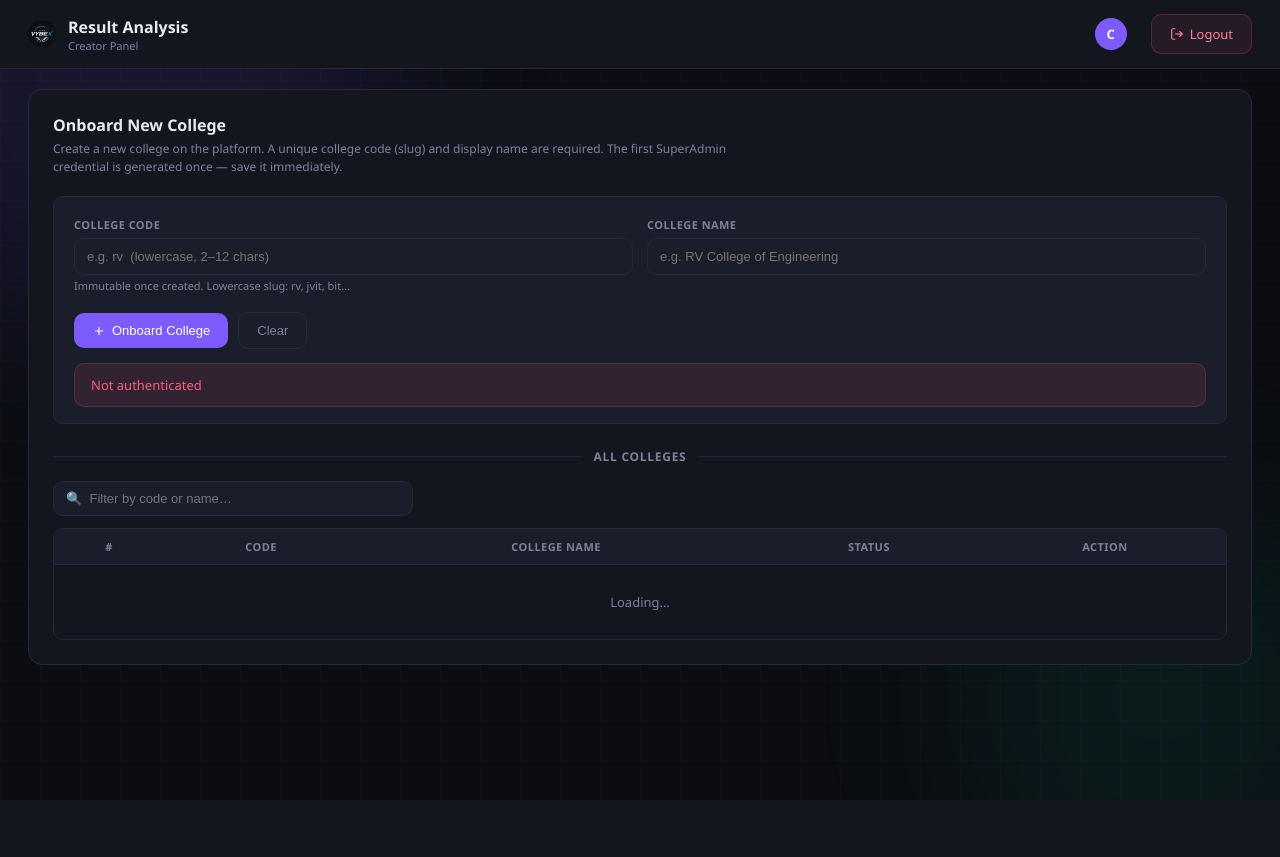
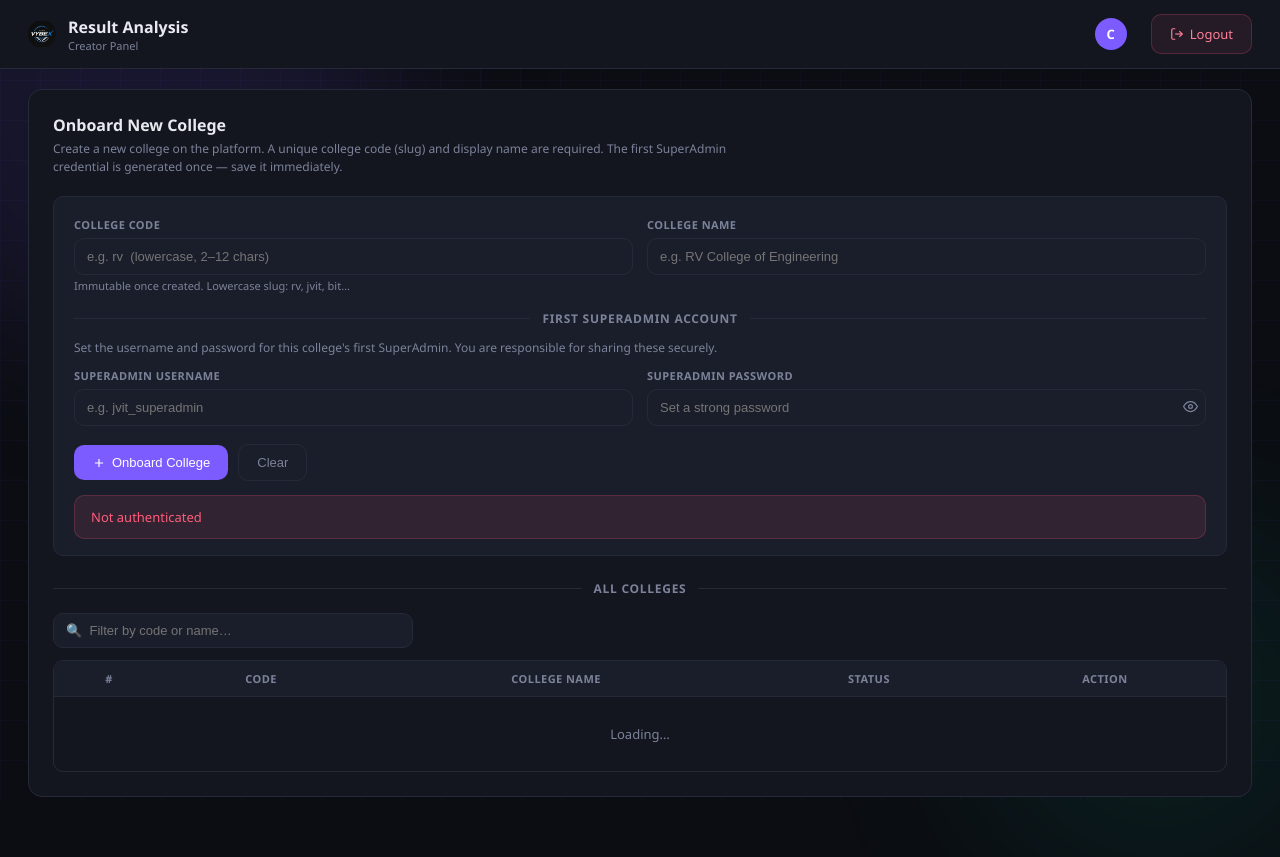
Before and after one commit to PrajwalK01/Result-Analysis, a Flask app: template templates/creator.html in a window 1280 px wide. Before the commit the page ends 800 px from the top, so only its background shows below. Run offline with Flask 3, Linux system fonts and the light colour scheme; the template is opened without the code that fills it, so the values that code supplies are empty.

Commit message:
Password Logic

```diff
--- a/routes/creator.py
+++ b/routes/creator.py
@@ -11,8 +11,6 @@ The Creator role:
 """
 
 import re
-import secrets
-import string
 from functools import wraps
 
 from flask import Blueprint, jsonify, render_template, request, session, redirect, url_for
@@ -55,12 +53,6 @@ def creator_required(view):
 
 
 # ── Helpers ───────────────────────────────────────────────────────────────────
-
-def _generate_password(length: int = 16) -> str:
-    """Generate a secure random password for the first SuperAdmin."""
-    alphabet = string.ascii_letters + string.digits + '!@#$%^&*'
-    return ''.join(secrets.choice(alphabet) for _ in range(length))
-
 
 def _generate_super_admin_id(db, college: str) -> str:
     """Generate college-scoped SuperAdmin user ID: {college}-SA-00001"""
@@ -119,17 +111,24 @@ def list_colleges():
 @creator_required
 def create_college():
     """
-    Body: { "collegeCode": "rv", "collegeName": "RV College of Engineering" }
+    Body: {
+        "collegeCode": "rv",
+        "collegeName": "RV College of Engineering",
+        "saUsername":  "rv_superadmin",
+        "saPassword":  "chosen_password"
+    }
 
     1. Validates the slug pattern.
     2. Checks uniqueness against Colleges/.
     3. Creates Colleges/{code} doc.
-    4. Generates the first SuperAdmin UserLogin doc with a random password.
-    5. Returns the credential ONCE — never stored in plaintext after this.
+    4. Creates first SuperAdmin UserLogin doc with the Creator-supplied password.
+    5. Returns confirmation (password is NOT echoed back).
     """
-    data        = request.get_json(silent=True) or {}
-    raw_code    = (data.get('collegeCode')  or '').strip().lower()
-    college_name = (data.get('collegeName') or '').strip()
+    data         = request.get_json(silent=True) or {}
+    raw_code     = (data.get('collegeCode')  or '').strip().lower()
+    college_name = (data.get('collegeName')  or '').strip()
+    sa_username  = (data.get('saUsername')   or '').strip()
+    sa_password  = (data.get('saPassword')   or '')
 
     # Validate slug
     if not _COLLEGE_CODE_RE.match(raw_code):
@@ -141,10 +140,17 @@ def create_college():
     if not college_name:
         return jsonify({'success': False, 'error': 'College name is required.'}), 400
 
+    if not sa_username:
+        return jsonify({'success': False, 'error': 'SuperAdmin username is required.'}), 400
+
+    if not sa_password or len(sa_password) < 6:
+        return jsonify({'success': False,
+                        'error': 'SuperAdmin password must be at least 6 characters.'}), 400
+
     try:
         db = get_db()
 
-        # Check uniqueness
+        # Check college code uniqueness
         existing = db.collection(COL_COLLEGES).document(raw_code).get()
         if existing.exists:
             return jsonify({'success': False,
@@ -158,20 +164,18 @@ def create_college():
             'createdBy':          session.get('UserId', ''),
         })
 
-        # Create first SuperAdmin
-        sa_id       = _generate_super_admin_id(db, raw_code)
-        sa_username = f'{raw_code}_superadmin'
-        sa_password = _generate_password()
+        # Create first SuperAdmin with Creator-supplied credentials
+        sa_id = _generate_super_admin_id(db, raw_code)
 
         db.collection(COL_USER_LOGIN).document(sa_id).set({
-            FIELD_USER_ID:   sa_id,
-            FIELD_USERNAME:  sa_username,
-            FIELD_PASSWORD:  sa_password,
-            FIELD_USER_ROLE: ROLE_SUPER_ADMIN,
-            FIELD_IS_ACTIVE: True,
-            FIELD_IS_DELETED:False,
-            FIELD_COLLEGE:   raw_code,
-            FIELD_SAVED_BY:  session.get('UserId', ''),
+            FIELD_USER_ID:    sa_id,
+            FIELD_USERNAME:   sa_username,
+            FIELD_PASSWORD:   sa_password,
+            FIELD_USER_ROLE:  ROLE_SUPER_ADMIN,
+            FIELD_IS_ACTIVE:  True,
+            FIELD_IS_DELETED: False,
+            FIELD_COLLEGE:    raw_code,
+            FIELD_SAVED_BY:   session.get('UserId', ''),
             FIELD_CREATED_AT: firestore.SERVER_TIMESTAMP,
         })
 
@@ -180,11 +184,12 @@ def create_college():
             'Action':        'OnboardCollege',
             'TargetType':    'College',
             'TargetId':      raw_code,
-            'Details':       {'collegeName': college_name, 'superAdminId': sa_id},
+            'Details':       {'collegeName': college_name, 'superAdminId': sa_id,
+                              'superAdminUsername': sa_username},
             'ActorUserId':   session.get('UserId', ''),
             'ActorUserName': session.get('UserName', ''),
             'ActorRole':     ROLE_CREATOR,
-            FIELD_COLLEGE:   '',   # Creator has no college
+            FIELD_COLLEGE:   '',
             FIELD_CREATED_AT: firestore.SERVER_TIMESTAMP,
         })
 
@@ -195,9 +200,7 @@ def create_college():
             'superAdmin': {
                 'userId':   sa_id,
                 'username': sa_username,
-                # Password shown ONCE — the caller must save it immediately.
-                'password': sa_password,
-                'note':     'Save this password now. It will not be shown again.',
+                # Password is NOT returned — Creator already knows it
             },
         })
     except Exception as e:
--- a/static/js/creator.js
+++ b/static/js/creator.js
@@ -11,6 +11,21 @@ document.addEventListener('DOMContentLoaded', () => {
   document.getElementById('dismissCredBtn').addEventListener('click', () => {
     document.getElementById('credentialBox').classList.add('hidden');
   });
+
+  // Password visibility toggle for SA password field
+  document.getElementById('toggleSaPassword').addEventListener('click', () => {
+    const input  = document.getElementById('newSaPassword');
+    const icon   = document.getElementById('saEyeIcon');
+    const show   = input.type === 'password';
+    input.type   = show ? 'text' : 'password';
+    icon.innerHTML = show
+      ? `<path d="M17.94 17.94A10.07 10.07 0 0112 20c-7 0-11-8-11-8a18.45 18.45 0 015.06-5.94"/>
+         <path d="M9.9 4.24A9.12 9.12 0 0112 4c7 0 11 8 11 8a18.5 18.5 0 01-2.16 3.19"/>
+         <line x1="1" y1="1" x2="23" y2="23"/>`
+      : `<path d="M1 12s4-8 11-8 11 8 11 8-4 8-11 8-11-8-11-8z"/>
+         <circle cx="12" cy="12" r="3"/>`;
+  });
+
   loadColleges();
 });
 
@@ -26,16 +41,27 @@ async function loadColleges() {
 }
 
 async function onboardCollege() {
-  const code = document.getElementById('newCollegeCode').value.trim().toLowerCase();
-  const name = document.getElementById('newCollegeName').value.trim();
-  const btn  = document.getElementById('onboardBtn');
+  const code       = document.getElementById('newCollegeCode').value.trim().toLowerCase();
+  const name       = document.getElementById('newCollegeName').value.trim();
+  const saUsername = document.getElementById('newSaUsername').value.trim();
+  const saPassword = document.getElementById('newSaPassword').value;
+  const btn        = document.getElementById('onboardBtn');
 
+  // Validate
   if (!code || !name) {
-    showMsg('onboardMsg', 'College code and name are both required.', 'err');
+    showMsg('onboardMsg', 'College code and name are required.', 'err');
     return;
   }
   if (!/^[a-z0-9]{2,12}$/.test(code)) {
     showMsg('onboardMsg', 'College code must be 2–12 lowercase letters/digits.', 'err');
+    return;
+  }
+  if (!saUsername) {
+    showMsg('onboardMsg', 'SuperAdmin username is required.', 'err');
+    return;
+  }
+  if (!saPassword || saPassword.length < 6) {
+    showMsg('onboardMsg', 'SuperAdmin password must be at least 6 characters.', 'err');
     return;
   }
 
@@ -46,21 +72,24 @@ async function onboardCollege() {
     const res  = await fetch(API_COLLEGES, {
       method:  'POST',
       headers: { 'Content-Type': 'application/json' },
-      body:    JSON.stringify({ collegeCode: code, collegeName: name }),
+      body:    JSON.stringify({
+        collegeCode: code,
+        collegeName: name,
+        saUsername,
+        saPassword,
+      }),
     });
     const data = await res.json();
 
     if (data.success) {
       showMsg('onboardMsg', `✓ ${data.message}`, 'ok');
-      clearForm();
 
-      // Display credential once
-      const sa = data.superAdmin;
+      // Show confirmation (no password — Creator already knows it)
       document.getElementById('cred-code').textContent     = data.collegeCode;
-      document.getElementById('cred-username').textContent = sa.username;
-      document.getElementById('cred-password').textContent = sa.password;
+      document.getElementById('cred-username').textContent = data.superAdmin.username;
       document.getElementById('credentialBox').classList.remove('hidden');
 
+      clearForm();
       loadColleges();
     } else {
       showMsg('onboardMsg', data.error || 'Failed to onboard.', 'err');
@@ -97,6 +126,8 @@ async function toggleStatus(code, currentStatus) {
 function clearForm() {
   document.getElementById('newCollegeCode').value = '';
   document.getElementById('newCollegeName').value = '';
+  document.getElementById('newSaUsername').value  = '';
+  document.getElementById('newSaPassword').value  = '';
 }
 
 function renderTable() {
@@ -119,7 +150,7 @@ function renderTable() {
   }
 
   filtered.forEach((c, i) => {
-    const isActive   = c.status === 'Active';
+    const isActive    = c.status === 'Active';
     const statusBadge = isActive
       ? '<span class="badge badge--pass">Active</span>'
       : '<span class="badge badge--absent">Suspended</span>';
--- a/templates/creator.html
+++ b/templates/creator.html
@@ -64,6 +64,36 @@
             <input id="newCollegeName" placeholder="e.g. RV College of Engineering" autocomplete="off">
           </div>
         </div>
+
+        <!-- SuperAdmin credentials — set manually by Creator -->
+        <div class="section-divider" style="margin:16px 0 12px;"><span>First SuperAdmin Account</span></div>
+        <p style="font-size:12px;color:var(--muted);margin:0 0 12px;">
+          Set the username and password for this college's first SuperAdmin.
+          You are responsible for sharing these securely.
+        </p>
+        <div class="field-grid field-grid--2">
+          <div class="field">
+            <label for="newSaUsername">SuperAdmin Username</label>
+            <input id="newSaUsername" placeholder="e.g. jvit_superadmin" autocomplete="off">
+          </div>
+          <div class="field">
+            <label for="newSaPassword">SuperAdmin Password</label>
+            <div style="position:relative;">
+              <input id="newSaPassword" type="password" placeholder="Set a strong password"
+                     autocomplete="new-password" style="width:100%;padding-right:38px;">
+              <button type="button" id="toggleSaPassword"
+                      style="position:absolute;right:8px;top:50%;transform:translateY(-50%);
+                             background:none;border:none;cursor:pointer;color:var(--muted);padding:0;"
+                      aria-label="Toggle password visibility">
+                <svg id="saEyeIcon" width="15" height="15" viewBox="0 0 24 24" fill="none" stroke="currentColor" stroke-width="2">
+                  <path d="M1 12s4-8 11-8 11 8 11 8-4 8-11 8-11-8-11-8z"/>
+                  <circle cx="12" cy="12" r="3"/>
+                </svg>
+              </button>
+            </div>
+          </div>
+        </div>
+
         <div class="actions">
           <button id="onboardBtn" class="btn btn--primary">
             <svg width="14" height="14" viewBox="0 0 24 24" fill="none" stroke="currentColor" stroke-width="2">
@@ -75,12 +105,12 @@
         </div>
         <div id="onboardMsg" class="message hidden"></div>
 
-        <!-- Credential display (shown once on success) -->
+        <!-- Confirmation box (shown once on success) -->
         <div id="credentialBox" class="hidden" style="
             margin-top:16px; padding:16px; border-radius:8px;
             background:var(--surface-2); border:1px solid var(--accent-2);">
           <p style="margin:0 0 8px; font-weight:600; color:var(--accent-2);">
-            ⚠ Save these credentials now — the password will not be shown again.
+            ✓ College onboarded successfully.
           </p>
           <table style="border-collapse:collapse;width:100%;font-size:13px;">
             <tr>
@@ -91,13 +121,9 @@
               <td style="padding:4px 12px 4px 0;color:var(--muted);white-space:nowrap;">SuperAdmin Username</td>
               <td id="cred-username" style="font-family:monospace;font-weight:700;color:var(--text);"></td>
             </tr>
-            <tr>
-              <td style="padding:4px 12px 4px 0;color:var(--muted);white-space:nowrap;">SuperAdmin Password</td>
-              <td id="cred-password" style="font-family:monospace;font-weight:700;color:var(--danger);letter-spacing:1px;"></td>
-            </tr>
           </table>
           <button id="dismissCredBtn" class="btn btn--ghost btn--sm" style="margin-top:10px;">
-            I have saved these credentials — dismiss
+            Dismiss
           </button>
         </div>
       </div>
```
